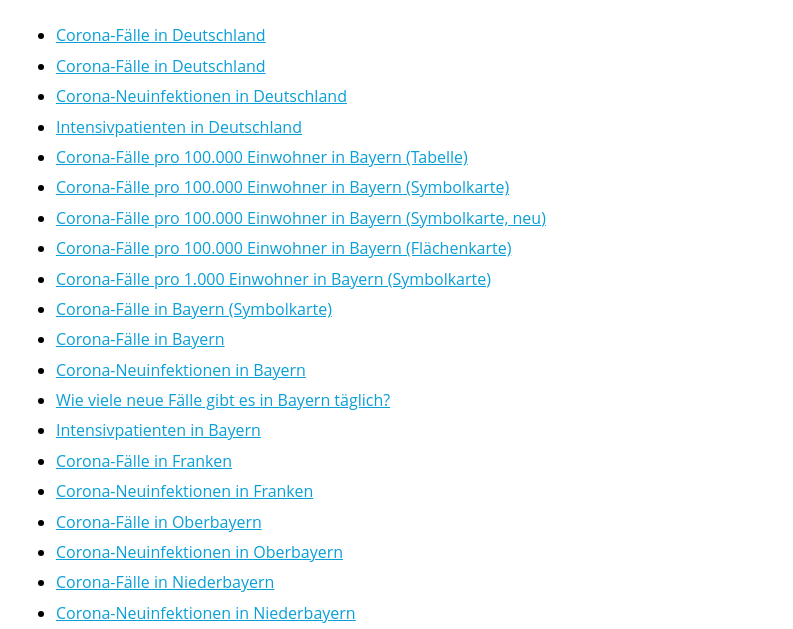
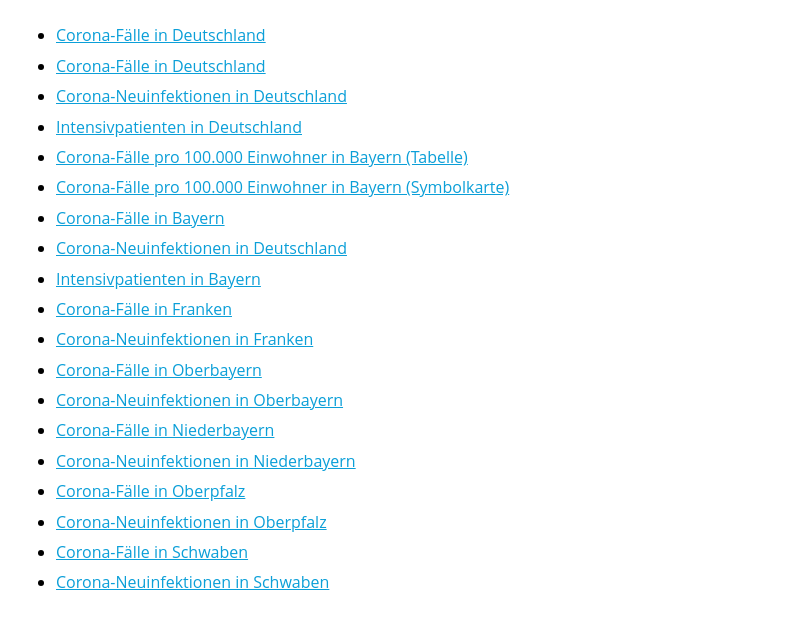
Before and after one commit to br-data/datawrapper-updater, a website: page docs/index.html in a window 1280 px wide. Shown: the part 97-726 px from the top of the page, without its empty margins (8-801 px from the left). Drawn offline with Linux system fonts and the light colour scheme.

Commit message:
Update chart overview

```diff
--- a/docs/index.html
+++ b/docs/index.html
@@ -72,13 +72,8 @@
       <li><a href="#id-jrkvL">Intensivpatienten in Deutschland</a></li>
       <li><a href="#id-xB5Pf">Corona-Fälle pro 100.000 Einwohner in Bayern (Tabelle)</a></li>
       <li><a href="#id-rf5H5">Corona-Fälle pro 100.000 Einwohner in Bayern (Symbolkarte)</a></li>
-      <li><a href="#id-2aOkC">Corona-Fälle pro 100.000 Einwohner in Bayern (Symbolkarte, neu)</a></li>
-      <li><a href="#id-RqMtX">Corona-Fälle pro 100.000 Einwohner in Bayern (Flächenkarte)</a></li>
-      <li><a href="#id-TnO66">Corona-Fälle pro 1.000 Einwohner in Bayern (Symbolkarte)</a></li>
-      <li><a href="#id-AQjtN">Corona-Fälle in Bayern (Symbolkarte)</a></li>
       <li><a href="#id-eij5b">Corona-Fälle in Bayern</a></li>
-      <li><a href="#id-AWgmf">Corona-Neuinfektionen in Bayern</a></li>
-      <li><a href="#id-4zOBp">Wie viele neue Fälle gibt es in Bayern täglich?</a></li>
+      <li><a href="#id-4zOBp">Corona-Neuinfektionen in Deutschland</a></li>
       <li><a href="#id-MCha4">Intensivpatienten in Bayern</a></li>
       <li><a href="#id-qsvOD">Corona-Fälle in Franken</a></li>
       <li><a href="#id-YJEKE">Corona-Neuinfektionen in Franken</a></li>
@@ -127,45 +122,15 @@
       <p><a href="https://app.datawrapper.de/chart/rf5H5/visualize#refine-the-chart">In Datawrapper bearbeiten</a> | <a href="https://datawrapper.dwcdn.net/rf5H5/">Vorschau öffnen</a> | <a href="https://europe-west3-brdata-corona.cloudfunctions.net/lglApi/date?filetype=csv">Daten anschauen</a></p>
     </section>
 
-    <section id="id-2aOkC">
-      <iframe title="Corona-Fälle pro 100.000 Einwohner in Bayern (Symbolkarte, neu)" aria-label="chart" id="datawrapper-chart-2aOkC" src="https://datawrapper.dwcdn.net/2aOkC" scrolling="no" frameborder="0" style="width: 0; min-width: 100% !important; max-width: 730px; border: none;" height="500"></iframe>
-      <textarea readonly><iframe title="Corona-Fälle pro 100.000 Einwohner in Bayern (Symbolkarte, neu)" aria-label="chart" id="datawrapper-chart-2aOkC" src="https://datawrapper.dwcdn.net/2aOkC" scrolling="no" frameborder="0" style="width: 0; min-width: 100% !important; max-width: 730px; border: none;" height="500"></iframe></textarea>
-      <p><a href="https://app.datawrapper.de/chart/2aOkC/visualize#refine-the-chart">In Datawrapper bearbeiten</a> | <a href="https://datawrapper.dwcdn.net/2aOkC/">Vorschau öffnen</a> | <a href="https://docs.google.com/spreadsheets/d/107eb4TmJrXeVa8b2jmRDXrP22eP8PBsvEeDYvO8YmYw/edit#gid=438461002">Daten anschauen</a></p>
-    </section>
-
-    <section id="id-RqMtX">
-      <iframe title="Corona-Fälle pro 100.000 Einwohner in Bayern (Flächenkarte)" aria-label="chart" id="datawrapper-chart-RqMtX" src="https://datawrapper.dwcdn.net/RqMtX" scrolling="no" frameborder="0" style="width: 0; min-width: 100% !important; max-width: 730px; border: none;" height="500"></iframe>
-      <textarea readonly><iframe title="Corona-Fälle pro 100.000 Einwohner in Bayern (Flächenkarte)" aria-label="chart" id="datawrapper-chart-RqMtX" src="https://datawrapper.dwcdn.net/RqMtX" scrolling="no" frameborder="0" style="width: 0; min-width: 100% !important; max-width: 730px; border: none;" height="500"></iframe></textarea>
-      <p><a href="https://app.datawrapper.de/chart/RqMtX/visualize#refine-the-chart">In Datawrapper bearbeiten</a> | <a href="https://datawrapper.dwcdn.net/RqMtX/">Vorschau öffnen</a> | <a href="https://europe-west3-brdata-corona.cloudfunctions.net/lglApi/date?filetype=csv">Daten anschauen</a></p>
-    </section>
-
-    <section id="id-TnO66">
-      <iframe title="Corona-Fälle pro 1.000 Einwohner in Bayern (Symbolkarte)" aria-label="chart" id="datawrapper-chart-TnO66" src="https://datawrapper.dwcdn.net/TnO66" scrolling="no" frameborder="0" style="width: 0; min-width: 100% !important; max-width: 730px; border: none;" height="500"></iframe>
-      <textarea readonly><iframe title="Corona-Fälle pro 1.000 Einwohner in Bayern (Symbolkarte)" aria-label="chart" id="datawrapper-chart-TnO66" src="https://datawrapper.dwcdn.net/TnO66" scrolling="no" frameborder="0" style="width: 0; min-width: 100% !important; max-width: 730px; border: none;" height="500"></iframe></textarea>
-      <p><a href="https://app.datawrapper.de/chart/TnO66/visualize#refine-the-chart">In Datawrapper bearbeiten</a> | <a href="https://datawrapper.dwcdn.net/TnO66/">Vorschau öffnen</a> | <a href="https://europe-west3-brdata-corona.cloudfunctions.net/lglApi/date?filetype=csv">Daten anschauen</a></p>
-    </section>
-
-    <section id="id-AQjtN">
-      <iframe title="Corona-Fälle in Bayern (Symbolkarte)" aria-label="chart" id="datawrapper-chart-AQjtN" src="https://datawrapper.dwcdn.net/AQjtN" scrolling="no" frameborder="0" style="width: 0; min-width: 100% !important; max-width: 730px; border: none;" height="500"></iframe>
-      <textarea readonly><iframe title="Corona-Fälle in Bayern (Symbolkarte)" aria-label="chart" id="datawrapper-chart-AQjtN" src="https://datawrapper.dwcdn.net/AQjtN" scrolling="no" frameborder="0" style="width: 0; min-width: 100% !important; max-width: 730px; border: none;" height="500"></iframe></textarea>
-      <p><a href="https://app.datawrapper.de/chart/AQjtN/visualize#refine-the-chart">In Datawrapper bearbeiten</a> | <a href="https://datawrapper.dwcdn.net/AQjtN/">Vorschau öffnen</a> | <a href="https://europe-west3-brdata-corona.cloudfunctions.net/lglApi/date?filetype=csv">Daten anschauen</a></p>
-    </section>
-
     <section id="id-eij5b">
       <iframe title="Corona-Fälle in Bayern" aria-label="chart" id="datawrapper-chart-eij5b" src="https://datawrapper.dwcdn.net/eij5b" scrolling="no" frameborder="0" style="width: 0; min-width: 100% !important; max-width: 730px; border: none;" height="500"></iframe>
       <textarea readonly><iframe title="Corona-Fälle in Bayern" aria-label="chart" id="datawrapper-chart-eij5b" src="https://datawrapper.dwcdn.net/eij5b" scrolling="no" frameborder="0" style="width: 0; min-width: 100% !important; max-width: 730px; border: none;" height="500"></iframe></textarea>
       <p><a href="https://app.datawrapper.de/chart/eij5b/visualize#refine-the-chart">In Datawrapper bearbeiten</a> | <a href="https://datawrapper.dwcdn.net/eij5b/">Vorschau öffnen</a> | <a href="https://europe-west3-brdata-corona.cloudfunctions.net/rkiApi/query?startDate=2020-02-25&dateField=Refdatum&bundesland=Bayern&filetype=csv">Daten anschauen</a></p>
     </section>
 
-    <section id="id-AWgmf">
-      <iframe title="Corona-Neuinfektionen in Bayern" aria-label="chart" id="datawrapper-chart-AWgmf" src="https://datawrapper.dwcdn.net/AWgmf" scrolling="no" frameborder="0" style="width: 0; min-width: 100% !important; max-width: 730px; border: none;" height="500"></iframe>
-      <textarea readonly><iframe title="Corona-Neuinfektionen in Bayern" aria-label="chart" id="datawrapper-chart-AWgmf" src="https://datawrapper.dwcdn.net/AWgmf" scrolling="no" frameborder="0" style="width: 0; min-width: 100% !important; max-width: 730px; border: none;" height="500"></iframe></textarea>
-      <p><a href="https://app.datawrapper.de/chart/AWgmf/visualize#refine-the-chart">In Datawrapper bearbeiten</a> | <a href="https://datawrapper.dwcdn.net/AWgmf/">Vorschau öffnen</a> | <a href="https://europe-west3-brdata-corona.cloudfunctions.net/rkiApi/query?startDate=2020-02-25&dateField=Refdatum&bundesland=Bayern&sumValue=false&filetype=csv">Daten anschauen</a></p>
-    </section>
-
     <section id="id-4zOBp">
-      <iframe title="Wie viele neue Fälle gibt es in Bayern täglich?" aria-label="chart" id="datawrapper-chart-4zOBp" src="https://datawrapper.dwcdn.net/4zOBp" scrolling="no" frameborder="0" style="width: 0; min-width: 100% !important; max-width: 730px; border: none;" height="500"></iframe>
-      <textarea readonly><iframe title="Wie viele neue Fälle gibt es in Bayern täglich?" aria-label="chart" id="datawrapper-chart-4zOBp" src="https://datawrapper.dwcdn.net/4zOBp" scrolling="no" frameborder="0" style="width: 0; min-width: 100% !important; max-width: 730px; border: none;" height="500"></iframe></textarea>
+      <iframe title="Corona-Neuinfektionen in Deutschland" aria-label="chart" id="datawrapper-chart-4zOBp" src="https://datawrapper.dwcdn.net/4zOBp" scrolling="no" frameborder="0" style="width: 0; min-width: 100% !important; max-width: 730px; border: none;" height="500"></iframe>
+      <textarea readonly><iframe title="Corona-Neuinfektionen in Deutschland" aria-label="chart" id="datawrapper-chart-4zOBp" src="https://datawrapper.dwcdn.net/4zOBp" scrolling="no" frameborder="0" style="width: 0; min-width: 100% !important; max-width: 730px; border: none;" height="500"></iframe></textarea>
       <p><a href="https://app.datawrapper.de/chart/4zOBp/visualize#refine-the-chart">In Datawrapper bearbeiten</a> | <a href="https://datawrapper.dwcdn.net/4zOBp/">Vorschau öffnen</a> | <a href="https://europe-west3-brdata-corona.cloudfunctions.net/rkiApi/query?startDate=2020-02-25&dateField=Refdatum&bundesland=Bayern&sumValue=false&filetype=csv">Daten anschauen</a></p>
     </section>
 
```
